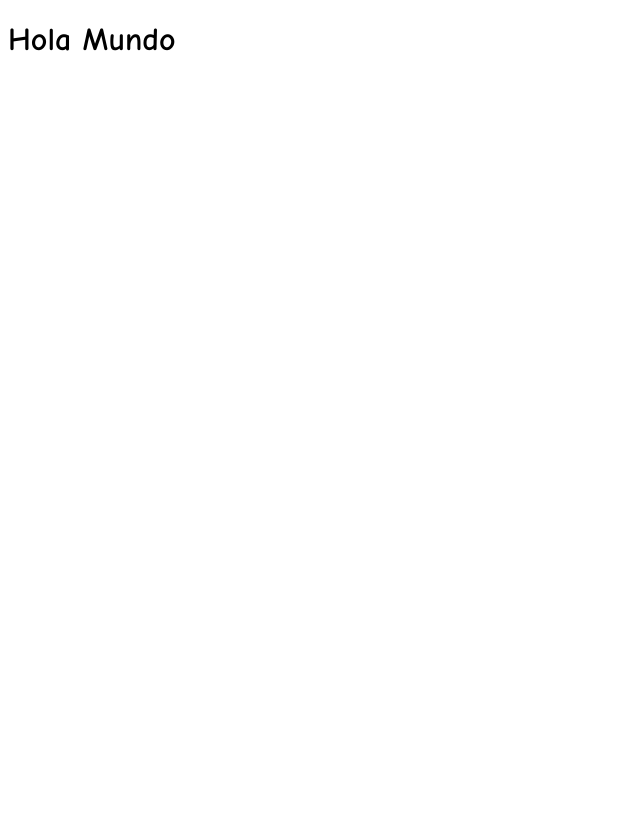
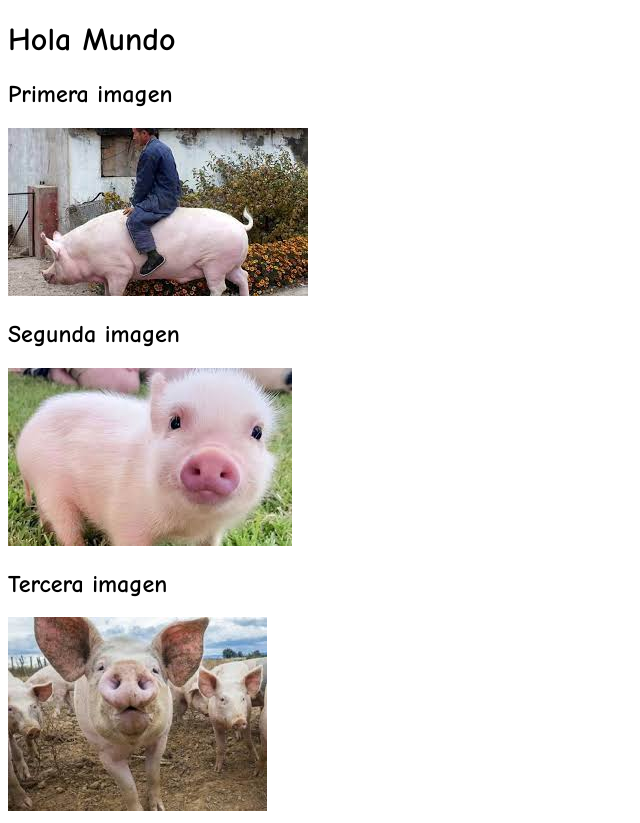
Before and after one commit to Joseda1234/proyectoWebGit, a plain HTML site: page index.html in a window 1280 px wide. Shown: the whole page, without its empty margins (0-640 px from the left). Before the commit the page ends 800 px from the top, so only its background shows below. Drawn offline with Linux system fonts and the light colour scheme.

Commit message:
Seguna version con tres imagenes

```diff
--- a/css/estilo.css
+++ b/css/estilo.css
@@ -2,3 +2,7 @@ h1{
 	font-family: 'Comic sans ms';
 	font-size: 35;
 }
+h2{
+	font-family: 'Comic sans ms';
+	font-size: 35;
+}
--- a/index.html
+++ b/index.html
@@ -7,5 +7,11 @@
 </head>
 <body>
 <h1>Hola Mundo</h1>
+<h2>Primera imagen</h2>
+<img src="imagenes/1.jpg">
+<h2>Segunda imagen</h2>
+<img src="imagenes/2.jpg">
+<h2>Tercera imagen</h2>
+<img src="imagenes/3.jpg">
 </body>
 </html>
```
Also changed, not shown: imagenes/1.jpg (added), imagenes/2.jpg (added), imagenes/3.jpg (added).
